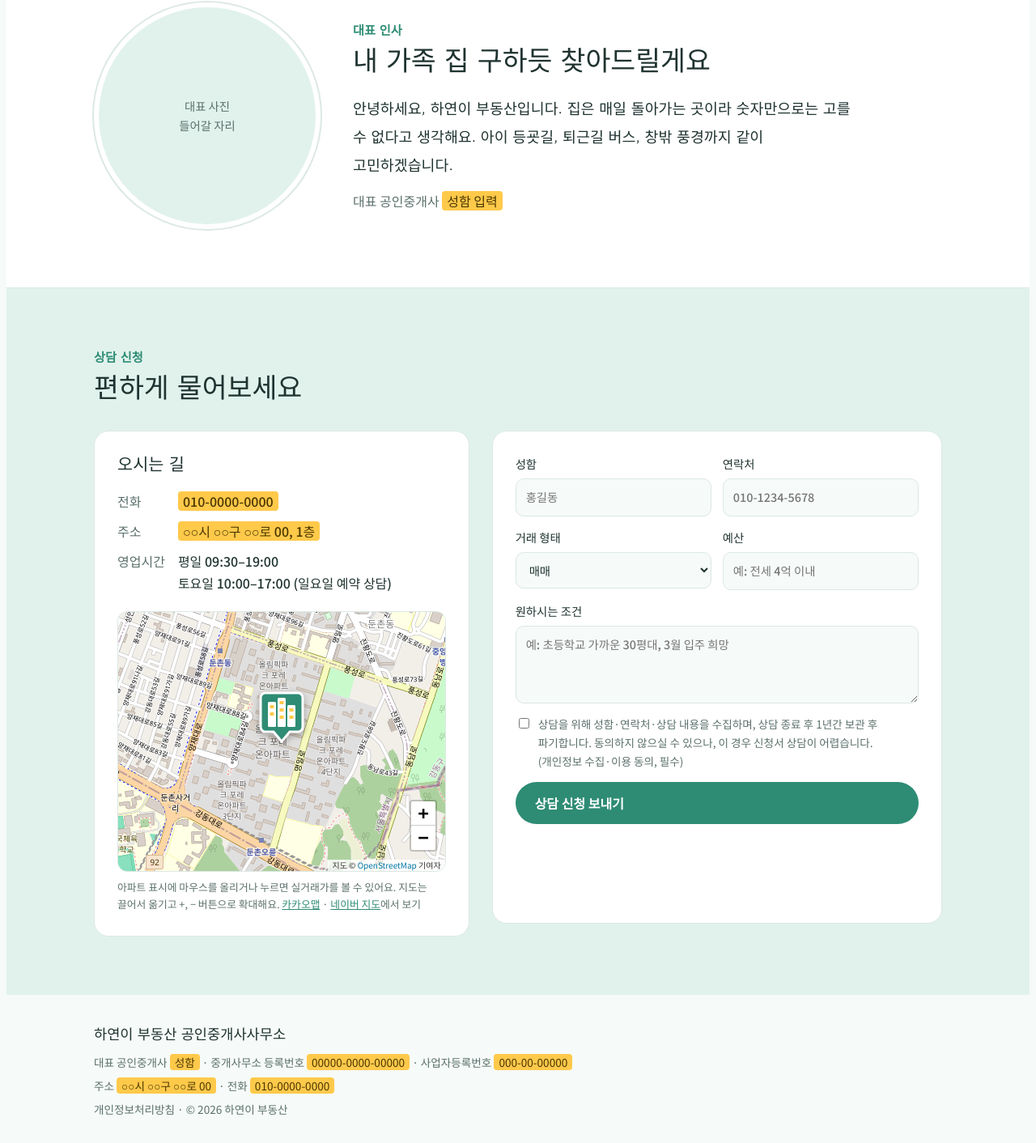
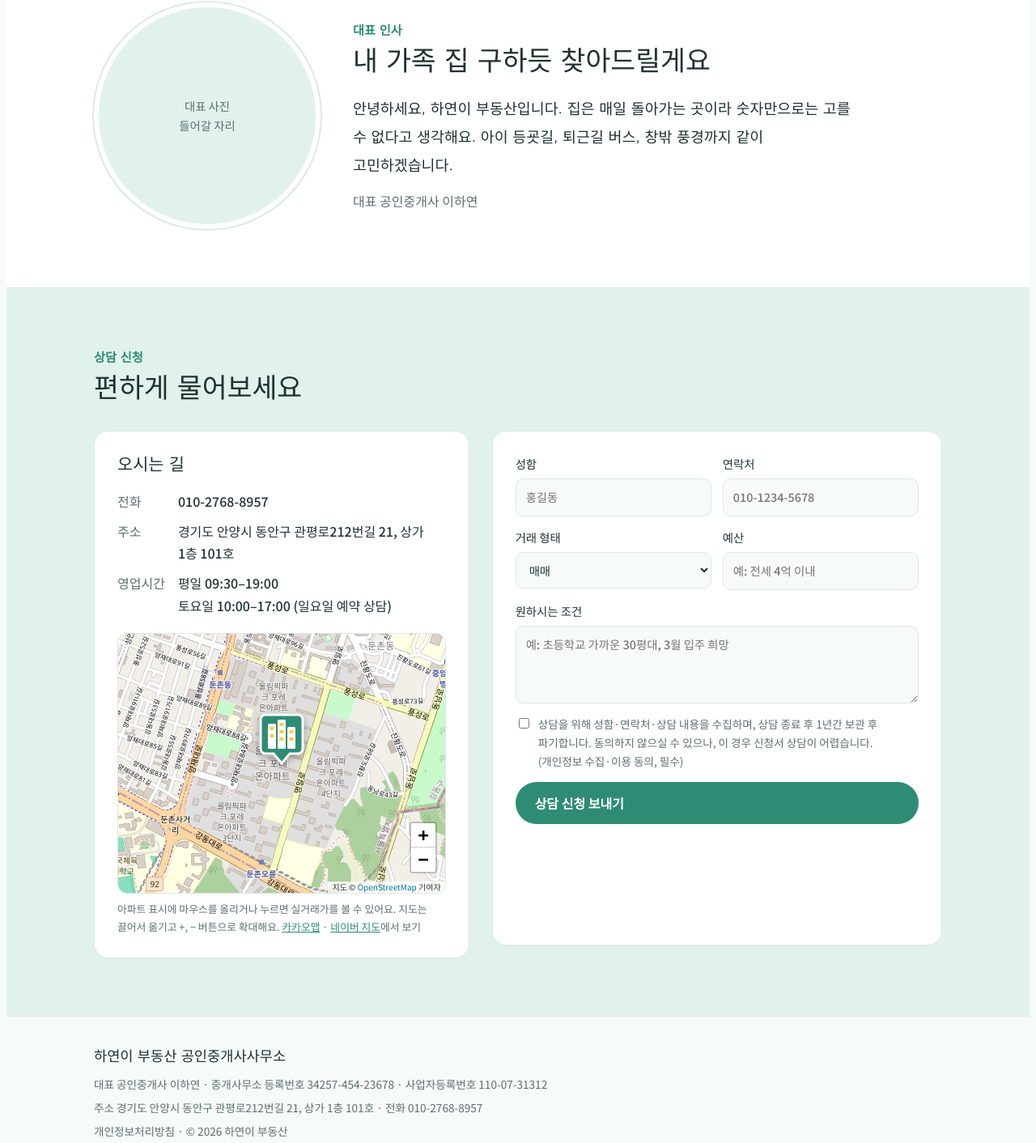
Before and after one commit to notdokebi-prog/hayeon-realty, a plain HTML site: page index.html in a window 1280 px wide. Shown: the part 5278-6690 px from the top of the page at 81% size. Drawn offline with nearby package versions, Linux system fonts and the light colour scheme.

Commit message:
사무소 실제 정보 입력 (대표자, 전화, 주소, 등록번호, 사업자등록번호)
Co-Authored-By: Claude Opus 5.5 <noreply@anthropic.com>

```diff
--- a/index.html
+++ b/index.html
@@ -418,7 +418,7 @@ footer strong { color: var(--ink); font-family: var(--font-display); font-weight
         <p class="eyebrow">대표 인사</p>
         <h2 style="margin-top:6px">내 가족 집 구하듯 찾아드릴게요</h2>
         <blockquote>안녕하세요, 하연이 부동산입니다. 집은 매일 돌아가는 곳이라 숫자만으로는 고를 수 없다고 생각해요. 아이 등굣길, 퇴근길 버스, 창밖 풍경까지 같이 고민하겠습니다.</blockquote>
-        <p class="sign">대표 공인중개사 <span class="ph">성함 입력</span></p>
+        <p class="sign">대표 공인중개사 이하연</p>
       </div>
     </div>
   </section>
@@ -433,8 +433,8 @@ footer strong { color: var(--ink); font-family: var(--font-display); font-weight
         <div class="info">
           <h3 style="font-size:1.3rem">오시는 길</h3>
           <dl>
-            <dt>전화</dt><dd><span class="ph">010-0000-0000</span></dd>
-            <dt>주소</dt><dd><span class="ph">○○시 ○○구 ○○로 00, 1층</span></dd>
+            <dt>전화</dt><dd>010-2768-8957</dd>
+            <dt>주소</dt><dd>경기도 안양시 동안구 관평로212번길 21, 상가 1층 101호</dd>
             <dt>영업시간</dt><dd>평일 09:30–19:00<br>토요일 10:00–17:00 (일요일 예약 상담)</dd>
           </dl>
           <div class="map" id="area-map">
@@ -469,8 +469,8 @@ footer strong { color: var(--ink); font-family: var(--font-display); font-weight
 <footer>
   <div class="wrap">
     <strong>하연이 부동산 공인중개사사무소</strong>
-    <p>대표 공인중개사 <span class="ph">성함</span> · 중개사무소 등록번호 <span class="ph">00000-0000-00000</span> · 사업자등록번호 <span class="ph">000-00-00000</span></p>
-    <p>주소 <span class="ph">○○시 ○○구 ○○로 00</span> · 전화 <span class="ph">010-0000-0000</span></p>
+    <p>대표 공인중개사 이하연 · 중개사무소 등록번호 34257-454-23678 · 사업자등록번호 110-07-31312</p>
+    <p>주소 경기도 안양시 동안구 관평로212번길 21, 상가 1층 101호 · 전화 010-2768-8957</p>
     <p>개인정보처리방침 · © 2026 하연이 부동산</p>
   </div>
 </footer>
```
